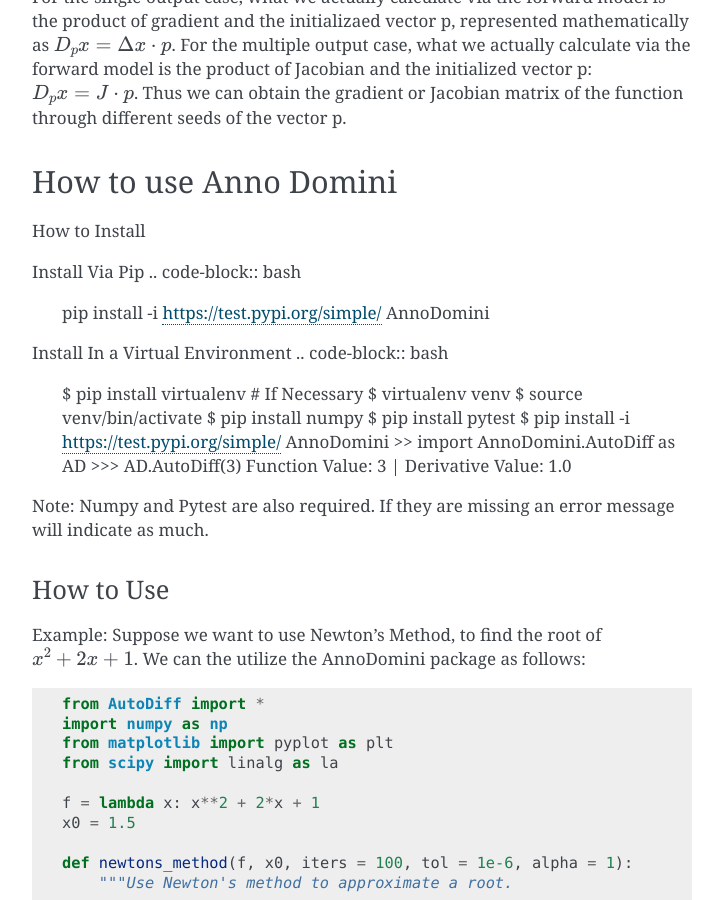
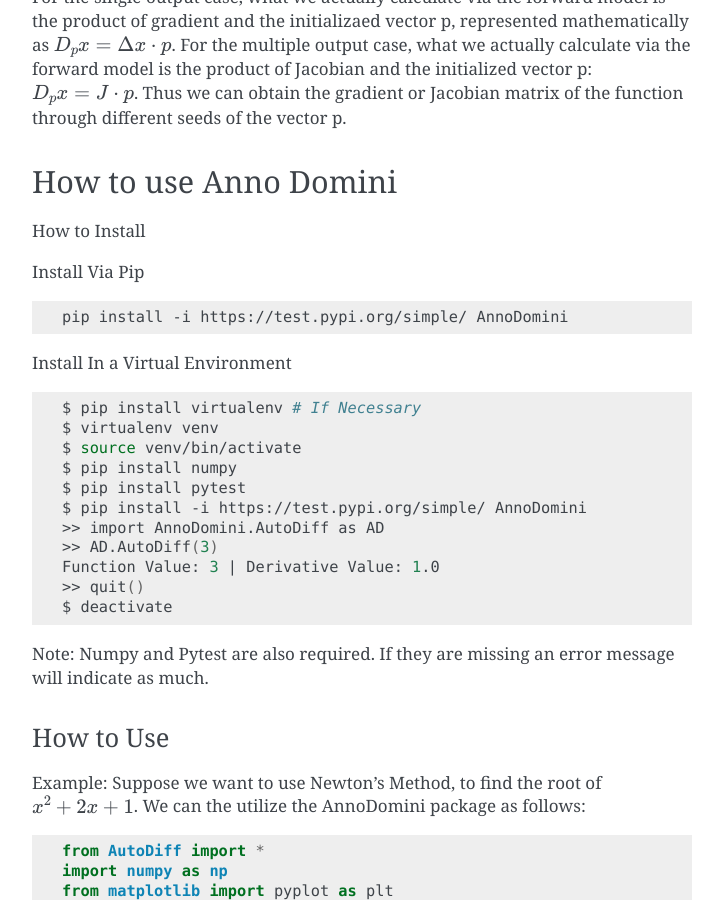
Before and after one commit to anno-domini-207/auto-diff, a Sphinx documentation site: the page built from docs/source/index.rst, in a window 1280 px wide and 900 px high, scrolled down 929 px. Shown: the whole window, without its empty margins (388-1111 px from the left). Built offline with Sphinx 7.4.7, drawn with Linux system fonts in a browser that asks for light colours.

Commit message:
Updated documentation for install

```diff
--- a/docs/source/index.rst
+++ b/docs/source/index.rst
@@ -23,11 +23,16 @@ How to use Anno Domini
 How to Install
 
 Install Via Pip
+
 .. code-block:: bash
+
     pip install -i https://test.pypi.org/simple/ AnnoDomini
 
 Install In a Virtual Environment
+
 .. code-block:: bash
+
+
     $ pip install virtualenv # If Necessary
     $ virtualenv venv
     $ source venv/bin/activate
@@ -35,8 +40,12 @@ Install In a Virtual Environment
     $ pip install pytest
     $ pip install -i https://test.pypi.org/simple/ AnnoDomini
     >> import AnnoDomini.AutoDiff as AD
-    >>> AD.AutoDiff(3)
+    >> AD.AutoDiff(3)
     Function Value: 3 | Derivative Value: 1.0
+    >> quit()
+    $ deactivate
+
+
 Note: Numpy and Pytest are also required. If they are missing an error message will indicate as much.
 
 
```
